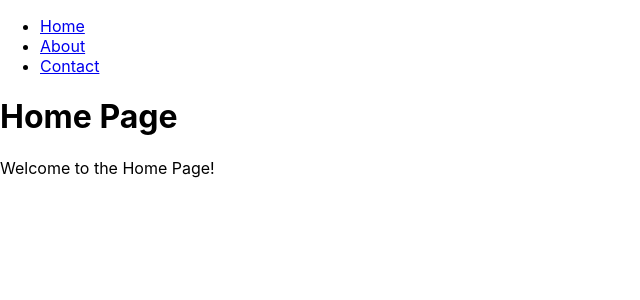
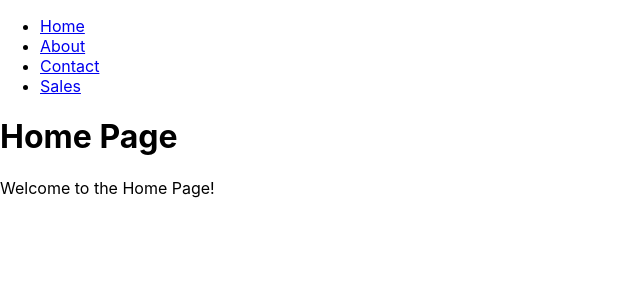
Before and after one commit to HandTravis/prisa, a React (Create React App) app: page / in a window 1280 px wide. Shown: the top 300 px of the page, without its empty margins (0-640 px from the left). Built offline with nearby package versions, Linux system fonts and the light colour scheme.

Commit message:
created starter page for item sales

```diff
--- a/src/App.js
+++ b/src/App.js
@@ -4,6 +4,7 @@ import { BrowserRouter as Router, Route, Routes, Link } from 'react-router-dom';
 import Home from './pages/Home';
 import About from './pages/About';
 import Contact from './pages/Contact';
+import Sales from '.pages/Sales';
 
 const App = () => {
   return (
@@ -20,12 +21,16 @@ const App = () => {
             <li>
               <Link to="/contact">Contact</Link>
             </li>
+            <li>
+              <Link to="/sales">Sales</Link>
+            </li>
           </ul>
         </nav>
         <Routes>
           <Route path="/" element={<Home />} />
           <Route path="/about" element={<About />} />
           <Route path="/contact" element={<Contact />} />
+          <Route path="/sales" element={<Sales />} />
         </Routes>
       </div>
     </Router>
--- /dev/null
+++ b/src/pages/Sales.js
@@ -0,0 +1,14 @@
+// src/pages/Sales.js
+import React from 'react';
+
+const Sales = () => {
+  return (
+    <div>
+      <h1>Sales Page</h1>
+      <p>Welcome to the Home Page!</p>
+      <p>This is where minifigs will be sold.</p>
+    </div>
+  );
+};
+
+export default Sales;
```
